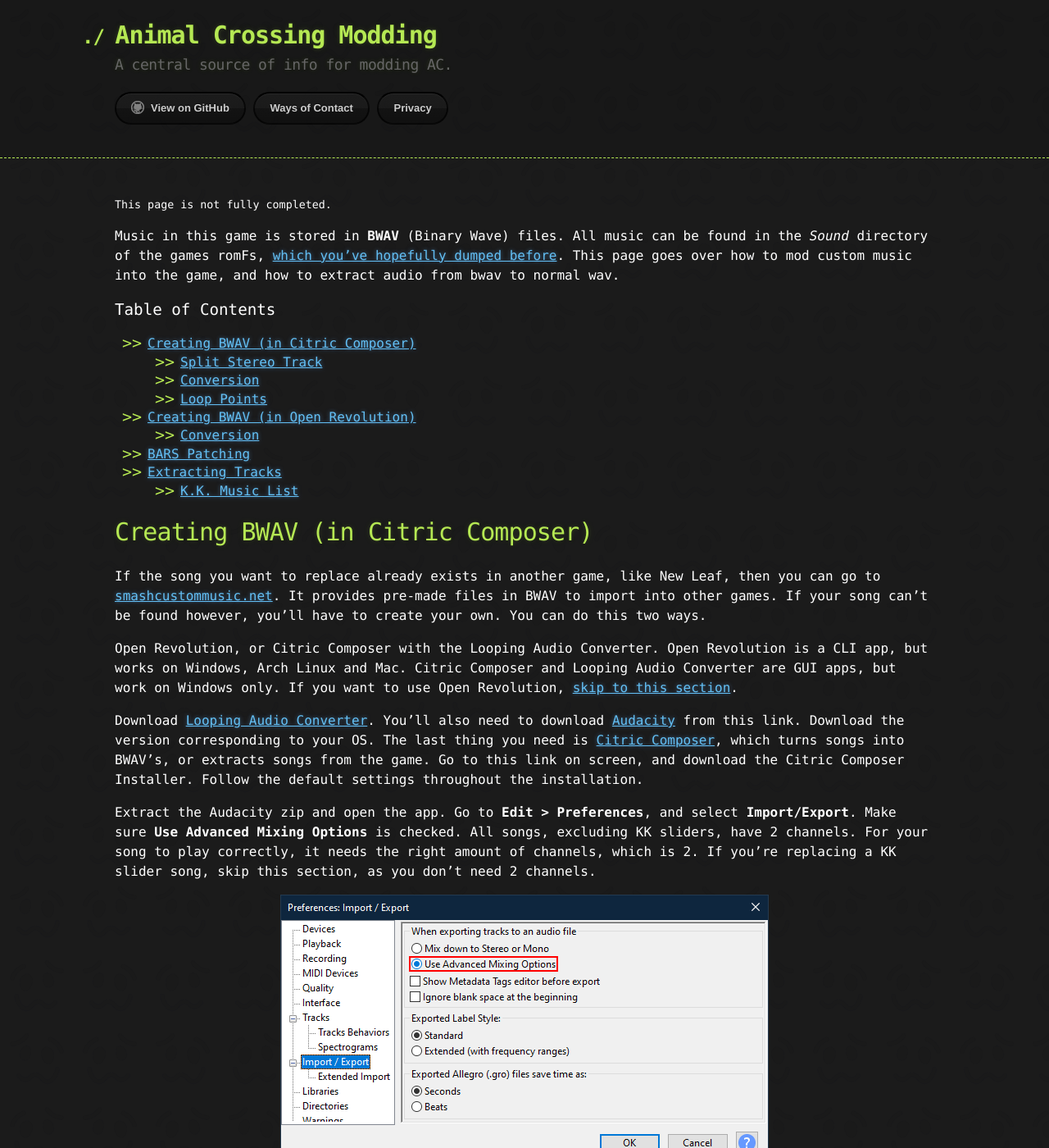
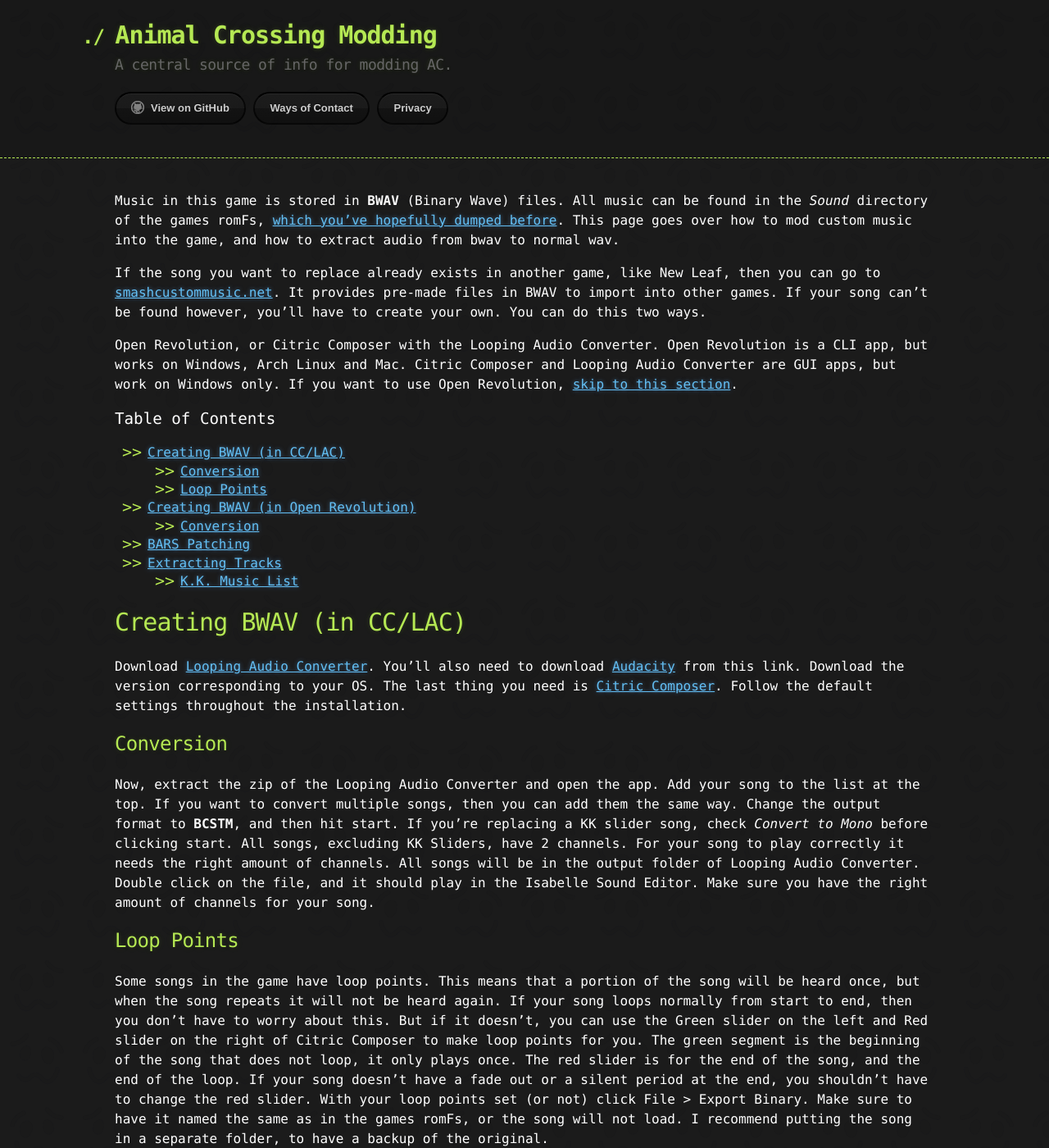
Before and after one commit to inconsistent-dg/AC-Modding, a Jekyll site: the page built from ACNH/mods/music_mods.md, in a window 1280 px wide and 1400 px high. Shown: the whole window at 82% size. Built offline with Jekyll 4.4.1, drawn with Linux system fonts in a browser that asks for light colours; our own code applies the rules of GitHub Pages for plain Markdown files; some of the changed text lies outside the part shown.

Commit message:
let's go on a road trip
who wants taco cake!!?

- update 219
- update ACNH
- update emulation
+ update music mods
- update hekate_ipl.ini (removed emu)
+ update switch-guide
    + # console prep
    - fix html typo
    - fixed mageia typo
    - condensed required files
    - changed link of NXLoader to replace with Rekado

```diff
--- a/ACNH.md
+++ b/ACNH.md
@@ -30,6 +30,6 @@ description: Available pages on tools for NH
 
 ## Emulating
 
-[Learn how to play Animal Crossing on your PC with either Yuzu or Ryujinx.](/ACNH/emulation) Emulating requires pretty decent hardware for the game to run at full speed, no lag. So if your Macbook Air from 2012 can't open Chrome without the thing dying, then you probably shouldn't even try. Emulating is also good if you want to use mods but don't want to put them on your Switch, because you're scared of being banned, or just want to test it out quickly without having to put it on there. It is a bit hard to set it up, but it's useful for what I've previously mentioned. There are some pros that Yuzu has over Ryujinx though, which is explained on the page.
+[Learn how to play Animal Crossing on your PC with either Yuzu or Ryujinx.](/ACNH/emulation) Emulating requires pretty decent hardware for the game to run at full speed, no lag. So if your Macbook Air from 2012 can't open Chrome without the thing dying, then you probably shouldn't even try. Emulating is also good if you want to use mods but don't want to put them on your Switch, because you're scared of being banned, or just want to test it out quickly without having to put it on there. It is a bit hard to set it up, but it's useful for what I've previously mentioned.
 
 <img src="./assets/images/NH/Yuzu.png">
--- a/ACNH/mods/music_mods.md
+++ b/ACNH/mods/music_mods.md
@@ -3,13 +3,16 @@ title: Music Mods
 description: Tutorial for editing ACNH Music
 ---
 
-<sub>This page is not fully completed.</sub>
-
 Music in this game is stored in **BWAV** (Binary Wave) files. All music can be found in the *Sound* directory of the games romFs, [which you've hopefully dumped before](../mods#dumping-romfs). This page goes over how to mod custom music into the game, and how to extract audio from bwav to normal wav.
 
+If the song you want to replace already exists in another game, like New Leaf, then you can go to [smashcustommusic.net](http://smashcustommusic.net/). It provides pre-made files in BWAV to import into other games. If your song can’t be found however, you’ll have to create your own. You can do this two ways.
+
+Open Revolution, or Citric Composer with the Looping Audio Converter.
+Open Revolution is a CLI app, but works on Windows, Arch Linux and Mac.
+Citric Composer and Looping Audio Converter are GUI apps, but work on Windows only. If you want to use Open Revolution, [skip to this section](#creating-bwav-in-open-revolution).
+
 <big>Table of Contents</big>
-- [Creating BWAV (in Citric Composer)](#creating-bwav-in-citric-composer)
-  - [Split Stereo Track](#split-stereo-track)
+- [Creating BWAV (in CC/LAC)](#creating-bwav-in-cclac)
   - [Conversion](#conversion)
   - [Loop Points](#loop-points)
 - [Creating BWAV (in Open Revolution)](#creating-bwav-in-open-revolution)
@@ -18,37 +21,15 @@ Music in this game is stored in **BWAV** (Binary Wave) files. All music can be f
 - [Extracting Tracks](#extracting-tracks)
     - [K.K. Music List](#kk-music-list)
 
-# Creating BWAV (in Citric Composer)
-If the song you want to replace already exists in another game, like New Leaf, then you can go to [smashcustommusic.net](http://smashcustommusic.net/). It provides pre-made files in BWAV to import into other games. If your song can’t be found however, you’ll have to create your own. You can do this two ways.
+# Creating BWAV (in CC/LAC)
 
-Open Revolution, or Citric Composer with the Looping Audio Converter.
-Open Revolution is a CLI app, but works on Windows, Arch Linux and Mac.
-Citric Composer and Looping Audio Converter are GUI apps, but work on Windows only. If you want to use Open Revolution, [skip to this section](#creating-bwav-in-open-revolution).
-
-Download [Looping Audio Converter](https://github.com/libertyernie/LoopingAudioConverter/releases). You’ll also need to download [Audacity](https://www.fosshub.com/Audacity.html) from this link. Download the version corresponding to your OS. The last thing you need is [Citric Composer](https://gota7.github.io/Citric-Composer/), which turns songs into BWAV’s, or extracts songs from the game. Go to this link on screen, and download the Citric Composer Installer. Follow the default settings throughout the installation.
-
-Extract the Audacity zip and open the app. Go to **Edit > Preferences**, and select **Import/Export**. Make sure **Use Advanced Mixing Options** is checked. All songs, excluding KK sliders, have 2 channels. For your song to play correctly, it needs the right amount of channels, which is 2. If you’re replacing a KK slider song, skip this section, as you don’t need 2 channels.
-
-<p align="center">
-<img src="./../../assets/images/apps/audacity-prefs.png">
-</p>
-
-## Split Stereo Track
-<p>
-<img align="right" src="./../../assets/images/apps/audacity-split.png">
-</p>
-With the song you want to import, drag it into the Audacity window. Select the track, then select **Split Stereo Track**. This will give you 2 channels.
-Since your song might be a bit too loud when imported into the game, press CTRL + A, go to **Effects**, and select **Limiter**. Choose Soft Limit as your type and change the limit to -5dB. Now go to **File > Export > Export as MP3**. Save it wherever you’d like. Make sure there’s 2 output channels, the left connecting to the right, and export.
-<p>
-<img src="./../../assets/images/apps/audacity-2channels.png">
-</p>
+Download [Looping Audio Converter](https://github.com/libertyernie/LoopingAudioConverter/releases). You’ll also need to download [Audacity](https://www.fosshub.com/Audacity.html) from this link. Download the version corresponding to your OS. The last thing you need is [Citric Composer](https://gota7.github.io/Citric-Composer/). Follow the default settings throughout the installation.
 
 ## Conversion
-Now, extract the zip of the Looping Audio Converter and open the app. Add your song to the list at the top. If you want to convert multiple songs, then you can add them the same way. Change the output format to **BCSTM**, and then hit start.  All songs will be in the output folder of Looping Audio Converter. Double click on the file, and it should play in the Isabelle Sound Editor. Ensure it has two channels by expanding the Channels section.
+Now, extract the zip of the Looping Audio Converter and open the app. Add your song to the list at the top. If you want to convert multiple songs, then you can add them the same way. Change the output format to **BCSTM**, and then hit start. If you’re replacing a KK slider song, check *Convert to Mono* before clicking start. All songs, excluding KK Sliders, have 2 channels. For your song to play correctly it needs the right amount of channels. All songs will be in the output folder of Looping Audio Converter. Double click on the file, and it should play in the Isabelle Sound Editor. Make sure you have the right amount of channels for your song.
 
 ## Loop Points
-Some songs in the game have loop points. This means that a portion of the song will be heard once, but when the song repeats it will not be heard again. If your song loops normally from start to end, then you don’t have to worry about this. But if it doesn’t, you can use the Green slider on the left and Red slider on the right to make loop points for you. The green segment is the beginning of the song that does not loop, it only plays once. The red slider is for the end of the song, and the end of the loop. If your song doesn't have a fade out or a silent period at the end, you shouldn't have to change the red slider.
-With your loop points set (or not) click File > Export Binary. Make sure to have it named the same as in the games romFs, or the song will not load. I recommend putting the song in a separate folder, to have a backup of the original.
+Some songs in the game have loop points. This means that a portion of the song will be heard once, but when the song repeats it will not be heard again. If your song loops normally from start to end, then you don’t have to worry about this. But if it doesn’t, you can use the Green slider on the left and Red slider on the right of Citric Composer to make loop points for you. The green segment is the beginning of the song that does not loop, it only plays once. The red slider is for the end of the song, and the end of the loop. If your song doesn't have a fade out or a silent period at the end, you shouldn't have to change the red slider.  With your loop points set (or not) click File > Export Binary. Make sure to have it named the same as in the games romFs, or the song will not load. I recommend putting the song in a separate folder, to have a backup of the original.
 
 Using the layeredFs folder that you [should’ve created here](../mods#loading-mods), put your custom bwav into the same directory as in the romFs. For example, if you're replacing the BGM_Title.bwav, then you'd place it in Sound/Resource/Stream of the layeredFs.
 
```
Also changed, not shown: 219.md (+3 -3 lines), ACNH/emulation.md (+22 -17 lines), switch-guide.md (+21 -32 lines), 1 other file.
